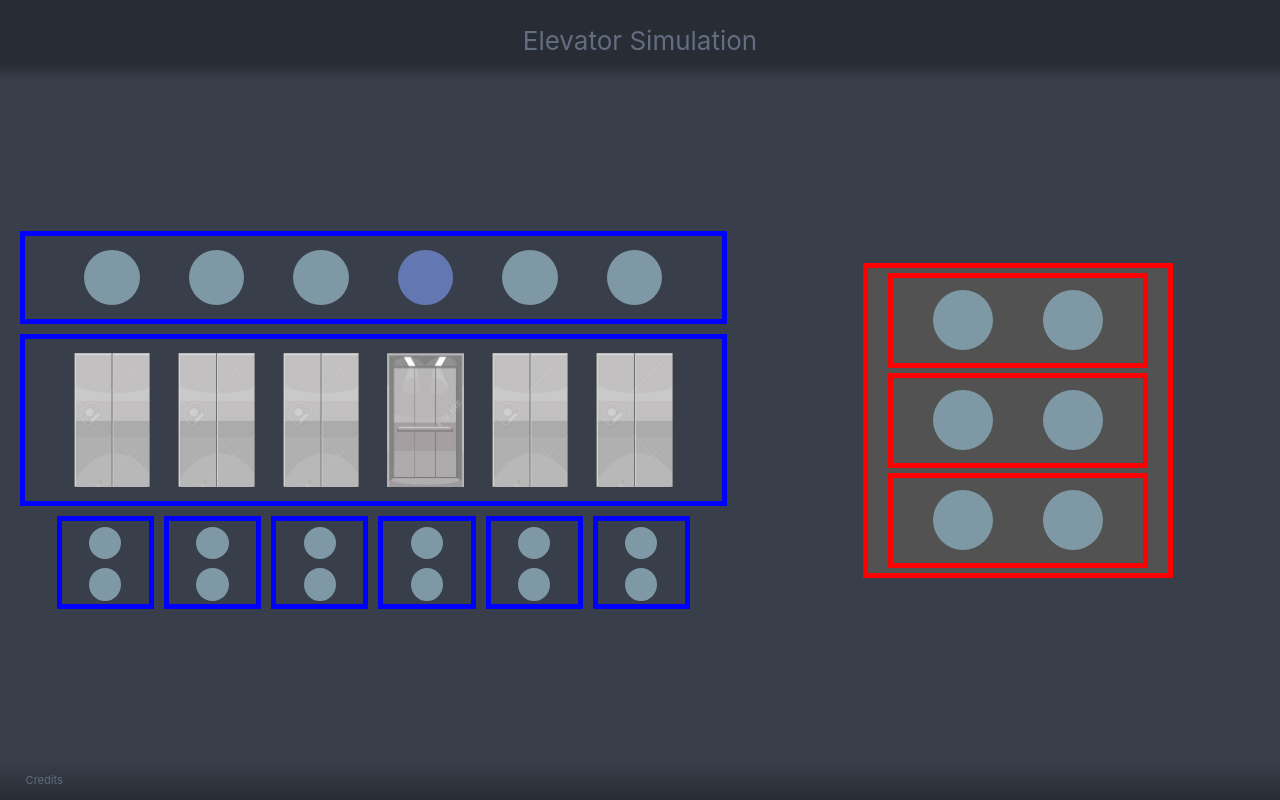
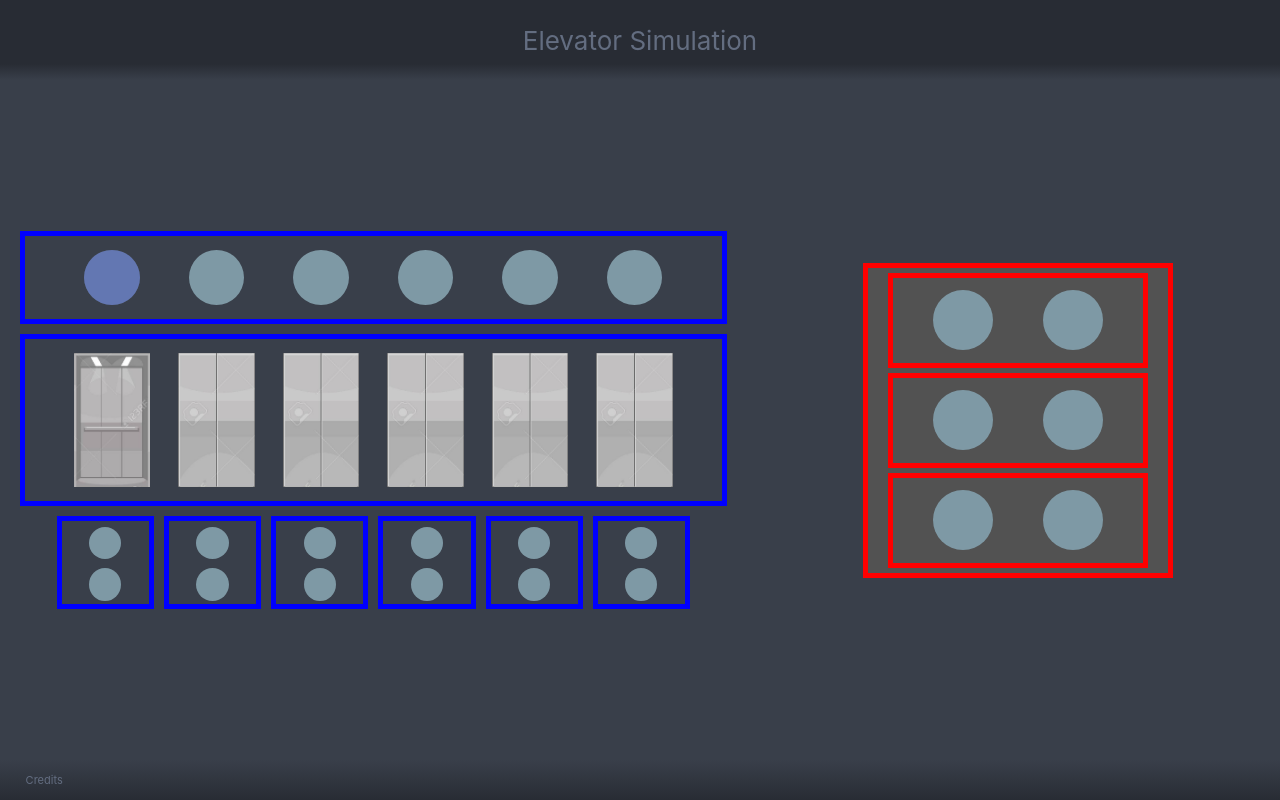
Before and after one commit to fmonze/ElevatorSimulation, a React (Create React App) app: page / in a window 1280 px wide. Built offline with nearby package versions, Linux system fonts and the light colour scheme.

Commit message:
set main direction and some fixes

```diff
--- a/src/App.js
+++ b/src/App.js
@@ -13,11 +13,10 @@ class App extends Component {
         super(props);
         // Set initial state
         this.state = {
-            elevatorPosition: 3,
-            elevatorDirection: 1, // default direction is UP (1)
-            pendingCallsUp: [4, 5],
-            pendingCallsDown: [],
-            callsToCollectUp: [],
+            elevatorPosition: 0,
+            elevatorDirection: "up", // default direction is UP (1)
+            pendingCalls: [4, 5],
+            callsToCollectUp: [3, 5],
             callsToCollectDown: [],
         };
     }
--- a/src/ElevatorAnimation.js
+++ b/src/ElevatorAnimation.js
@@ -17,7 +17,6 @@ class ElevatorAnimation extends Component {
         return new Promise(resolve => {
             setTimeout(() => {
                 resolve(this.refs['fl' + floor].src = openLift);
-                console.log("OPEN");
             }, 1000);
         });
     }
@@ -26,7 +25,6 @@ class ElevatorAnimation extends Component {
         return new Promise(resolve => {
             setTimeout(() => {
                 resolve(this.refs['fl' + floor].src = closedLift);
-                console.log("CLOSE");
             }, 1000);
         });
     }
@@ -34,7 +32,7 @@ class ElevatorAnimation extends Component {
     updateUp() {
         return new Promise(resolve => {
             setTimeout(() => {
-                resolve(this.props.updateFromAnimationUp(this.props.animationData.elevatorPosition, this.props.animationData.callsToCollectUp, this.props.animationData.pendingCallsUp));
+                resolve(this.props.updateFromAnimationUp(this.props.animationData.elevatorPosition, this.props.animationData.callsToCollectUp, this.props.animationData.pendingCalls));
             }, 1000);
         });
     }
@@ -42,7 +40,7 @@ class ElevatorAnimation extends Component {
     updateDown() {
         return new Promise(resolve => {
             setTimeout(() => {
-                resolve(this.props.updateFromAnimationDown(this.props.animationData.elevatorPosition, this.props.animationData.callsToCollectDown, this.props.animationData.pendingCallsDown));
+                resolve(this.props.updateFromAnimationDown(this.props.animationData.elevatorPosition, this.props.animationData.callsToCollectDown, this.props.animationData.pendingCalls));
             }, 1000);
         });
     }
@@ -50,28 +48,43 @@ class ElevatorAnimation extends Component {
     async moveUp() {
         // todo: insert consideration of calls to collect while serving the calls and remove prints
 
-        if (this.props.animationData.callsToCollectUp.length > 0) {
+        if (this.props.animationData.callsToCollectUp.length > 0 || this.props.animationData.pendingCalls.length > 0) {
             // Close current floor
+            console.log("current floor " + this.props.animationData.elevatorPosition);
             await this.closeElevatorDoor(this.props.animationData.elevatorPosition);
 
             // Go to the floor calling the elevator if no pending calls between current and target location
             //console.log("up bef ");
             //console.log(this.props.animationData.callsToCollectUp);
 
-            let newFloor = this.props.animationData.callsToCollectUp.pop(); // Remove element from callsToCollect
+            let newFloor = 0; // default value
+            // First go to minimum floor to collect or pending floor (if no other calls to collect
+            if (this.props.animationData.callsToCollectUp.length > 0) {
+                newFloor = Math.min(...this.props.animationData.callsToCollectUp);
+                this.props.animationData.callsToCollectUp.splice(this.props.animationData.callsToCollectUp.indexOf(newFloor), 1); // Remove element from callsToCollect
+            } else {
+                newFloor = Math.min(...this.props.animationData.pendingCalls.filter( x => x > this.props.animationData.elevatorPosition));
+                this.props.animationData.pendingCalls.splice(this.props.animationData.pendingCalls.indexOf(newFloor), 1); // Remove element from pendingCalls
+            }
 
             //console.log("up aft");
             //console.log(this.props.animationData.callsToCollectUp);
 
             // Stop to resolve pending calls todo or callsUp to collect (if both up and down button are pushed then collect both)
-            while (this.props.animationData.pendingCallsUp.some(x => x < newFloor && x > this.props.animationData.elevatorPosition)) {
+            while (this.props.animationData.pendingCalls.some(x => x < newFloor && x > this.props.animationData.elevatorPosition)) {
                 console.log("pending");
-                console.log(this.props.animationData.pendingCallsUp);
+                console.log(this.props.animationData.pendingCalls);
                 // Get pending floors from min to max (up direction)
-                let pendingFloor = Math.min(...this.props.animationData.pendingCallsUp.filter( x => x < newFloor && x > this.props.animationData.elevatorPosition))
-                this.props.animationData.pendingCallsUp.splice(this.props.animationData.pendingCallsUp.indexOf(pendingFloor), 1);
+                let pendingFloor = Math.min(...this.props.animationData.pendingCalls.filter( x => x < newFloor && x > this.props.animationData.elevatorPosition))
+                console.log("pending floor");
+                console.log(pendingFloor);
+                this.props.animationData.pendingCalls.splice(this.props.animationData.pendingCalls.indexOf(pendingFloor), 1);
+                console.log("pending 2");
+                console.log(this.props.animationData.pendingCalls);
 
                 this.props.animationData.elevatorPosition = pendingFloor;
+                console.log("pending floor 2");
+                console.log(pendingFloor);
                 await Promise.all([this.updateUp(), this.openElevatorDoor(pendingFloor)]);
                 //console.log(this.props.animationData.pendingCallsUp);
                 await this.closeElevatorDoor(pendingFloor);
@@ -80,30 +93,35 @@ class ElevatorAnimation extends Component {
 
             // Open new floor and update calls for the other components
             this.props.animationData.elevatorPosition = newFloor;
+            console.log("new floor 2");
+            console.log(newFloor);
             await Promise.all([this.updateUp(),this.openElevatorDoor(newFloor)]);
+
         }
     }
 
     async moveDown() {
         // todo complete
-        if (this.props.animationData.callsToCollectDown.length > 0) {
+        if (this.props.animationData.callsToCollectDown.length > 0 || this.props.animationData.pendingCalls.length > 0) {
             // Close current floor
             await this.closeElevatorDoor(this.props.animationData.elevatorPosition);
 
             // Go to the floor calling the elevator if no pending calls between current and target location
-            let newFloor = this.props.animationData.callsToCollectDown.pop(); // Remove element from callsToCollect
+            // First go to maximum floor to collect
+            let newFloor = Math.min(...this.props.animationData.callsToCollectDown);
+            this.props.animationData.callsToCollectDown.splice(this.props.animationData.callsToCollectDown.indexOf(newFloor), 1); // Remove element from callsToCollect
 
             // Stop to resolve pending calls todo or callsUp to collect (if both up and down button are pushed then collect both)
-            while (this.props.animationData.pendingCallsDown.some(x => x > newFloor && x < this.props.animationData.elevatorPosition)) {
+            while (this.props.animationData.pendingCalls.some(x => x > newFloor && x < this.props.animationData.elevatorPosition)) {
                 console.log("pending");
-                console.log(this.props.animationData.pendingCallsDown);
+                console.log(this.props.animationData.pendingCalls);
                 // Get pending floors from max to min (down direction)
-                let pendingFloor = Math.max(...this.props.animationData.pendingCallsDown.filter( x => x > newFloor && x < this.props.animationData.elevatorPosition))
-                this.props.animationData.pendingCallsDown.splice(this.props.animationData.pendingCallsDown.indexOf(pendingFloor), 1);
+                let pendingFloor = Math.max(...this.props.animationData.pendingCalls.filter( x => x > newFloor && x < this.props.animationData.elevatorPosition))
+                this.props.animationData.pendingCalls.splice(this.props.animationData.pendingCalls.indexOf(pendingFloor), 1);
 
                 this.props.animationData.elevatorPosition = pendingFloor;
                 await Promise.all([this.updateDown(), this.openElevatorDoor(pendingFloor)]);
-                //console.log(this.props.animationData.pendingCallsDown);
+                //console.log(this.props.animationData.pendingCalls);
                 await this.closeElevatorDoor(pendingFloor);
 
             }
@@ -111,16 +129,19 @@ class ElevatorAnimation extends Component {
             // Open new floor and update calls for the other components
             this.props.animationData.elevatorPosition = newFloor;
             await Promise.all([this.updateDown(), this.openElevatorDoor(newFloor)]);
+
+            console.log("finish move up");
+
         }
     }
 
     render() {
         return (
             <header style={divStyle}>
-                <img id="0" ref="fl0" src={closedLift} className="Elevator-img" />
+                <img id="0" ref="fl0" src={openLift} className="Elevator-img" />
                 <img id="1" ref="fl1" src={closedLift} className="Elevator-img" />
                 <img id="2" ref="fl2" src={closedLift} className="Elevator-img" />
-                <img id="3" ref="fl3" src={openLift} className="Elevator-img" />
+                <img id="3" ref="fl3" src={closedLift} className="Elevator-img" />
                 <img id="4" ref="fl4" src={closedLift} className="Elevator-img" />
                 <img id="5" ref="fl5" src={closedLift} className="Elevator-img" />
 
--- a/src/ElevatorCommands.js
+++ b/src/ElevatorCommands.js
@@ -23,27 +23,27 @@ class ElevatorCommands extends Component {
                     <div className="row" style={myRow}>
                         <UpDownCommand id='0' upDownData={this.props.commandsData}
                                        isFloorServed={(id) => {
-                                           if (!this.props.commandsData.pendingCallsUp.includes(id)) { return 1 }}}
+                                           if (!this.props.commandsData.pendingCalls.includes(id)) { return 1 }}}
                                        update={(direction, newFloor) => {this.props.updateFromCommands(direction, newFloor)}}/>
                         <UpDownCommand id='1' upDownData={this.props.commandsData}
                                        isFloorServed={(id) => {
-                                           if (!this.props.commandsData.pendingCallsUp.includes(id)) { return 1 }}}
+                                           if (!this.props.commandsData.pendingCalls.includes(id)) { return 1 }}}
                                        update={(direction, newFloor) => {this.props.updateFromCommands(direction, newFloor)}}/>
                         <UpDownCommand id='2' upDownData={this.props.commandsData}
                                        isFloorServed={(id) => {
-                                           if (!this.props.commandsData.pendingCallsUp.includes(id)) { return 1 }}}
+                                           if (!this.props.commandsData.pendingCalls.includes(id)) { return 1 }}}
                                        update={(direction, newFloor) => {this.props.updateFromCommands(direction, newFloor)}}/>
                         <UpDownCommand id='3' upDownData={this.props.commandsData}
                                        isFloorServed={(id) => {
-                                           if (!this.props.commandsData.pendingCallsUp.includes(id)) { return 1 }}}
+                                           if (!this.props.commandsData.pendingCalls.includes(id)) { return 1 }}}
                                        update={(direction, newFloor) => {this.props.updateFromCommands(direction, newFloor)}}/>
                         <UpDownCommand id='4' upDownData={this.props.commandsData}
                                        isFloorServed={(id) => {
-                                           if (!this.props.commandsData.pendingCallsUp.includes(id)) { return 1 }}}
+                                           if (!this.props.commandsData.pendingCalls.includes(id)) { return 1 }}}
                                        update={(direction, newFloor) => {this.props.updateFromCommands(direction, newFloor)}}/>
                         <UpDownCommand id='5' upDownData={this.props.commandsData}
                                        isFloorServed={(id) => {
-                                           return !this.props.commandsData.pendingCallsUp.includes(id) }}
+                                           return !this.props.commandsData.pendingCalls.includes(id) }}
                                        update={(direction, newFloor) => {this.props.updateFromCommands(direction, newFloor)}}/>
                     </div>
                 </div>
--- a/src/Extern.js
+++ b/src/Extern.js
@@ -9,6 +9,7 @@ class Extern extends Component {
         super(props);
         this.state = {commandPushed: 0,
                       elevatorMoved: 0,
+                      directionChanged: 0
                      };
     }
 
@@ -38,13 +39,41 @@ class Extern extends Component {
         }
     }
 
+    setMainDirection() {
+
+        // Also change when no more callsToCollect or pendingCalls above/below current position
+        if (this.props.externData.elevatorDirection == "up"
+            && !this.props.externData.pendingCalls.some(x => x > this.props.externData.elevatorPosition)
+            && !this.props.externData.callsToCollectUp.some(x => x > this.props.externData.elevatorPosition)
+            && !this.props.externData.callsToCollectDown.some(x => x > this.props.externData.elevatorPosition)) {
+
+            this.props.externData.elevatorDirection = "down";
+            this.setState({directionChanged: !this.state.directionChanged});
+        }
+
+        if (this.props.externData.elevatorDirection == "down"
+            && !this.props.externData.pendingCalls.some(x => x < this.props.externData.elevatorPosition)
+            && !this.props.externData.callsToCollectUp.some(x => x < this.props.externData.elevatorPosition)
+            && !this.props.externData.callsToCollectDown.some(x => x < this.props.externData.elevatorPosition)) {
+
+            this.props.externData.elevatorDirection = "up";
+            this.setState({directionChanged: !this.state.directionChanged});
+        }
+
+        // Change when extremes are reached
+        if(this.props.externData.elevatorPosition == 5) { this.props.externData.elevatorDirection = "down";
+                                                          this.setState({directionChanged: !this.state.directionChanged}); }
+        if(this.props.externData.elevatorPosition == 0) { this.props.externData.elevatorDirection = "up";
+                                                          this.setState({directionChanged: !this.state.directionChanged}); }
+    }
+
     render() {
         // todo in arrow func sotto
         return (
             <header className="App-body">
                 <ElevatorLocation locationData={this.props.externData} />
                 <ElevatorAnimation animationData={this.props.externData}
-                                   updateFromAnimationUp={(currentLocation, callsCollUp, pendingUp) =>
+                                   updateFromAnimationUp={(currentLocation, callsCollUp, pending) =>
                                     {
                                         //console.log("merda");
                                         //console.log(callsCollUp);
@@ -52,11 +81,14 @@ class Extern extends Component {
 
                                         this.props.externData.elevatorPosition = currentLocation;
                                         this.props.externData.callsToCollectUp = callsCollUp;
-                                        this.props.externData.pendingCallsUp = pendingUp;
+                                        this.props.externData.pendingCalls = pending;
+                                        console.log("direction before " + this.props.externData.elevatorDirection);
+                                        this.setMainDirection();
+                                        console.log("direction after " + this.props.externData.elevatorDirection);
                                         this.setState({elevatorMoved: !this.state.elevatorMoved});
                                     }
                                    }
-                                   updateFromAnimationDown={(currentLocation, callsCollDown, pendingDown) =>
+                                   updateFromAnimationDown={(currentLocation, callsCollDown, pending) =>
                                    {
                                        //console.log("merda");
                                        //console.log(callsCollDown);
@@ -64,24 +96,31 @@ class Extern extends Component {
 
                                        this.props.externData.elevatorPosition = currentLocation;
                                        this.props.externData.callsToCollectDown = callsCollDown;
-                                       this.props.externData.pendingCallsDown = pendingDown;
+                                       this.props.externData.pendingCalls = pending;
+                                       console.log("direction before " + this.props.externData.elevatorDirection);
+                                       this.setMainDirection();
+                                       console.log("direction after " + this.props.externData.elevatorDirection);
                                        this.setState({elevatorMoved: !this.state.elevatorMoved});
                                    }
                                    }/>
                 <ElevatorCommands commandsData={this.props.externData}
                                   updateFromCommands={(direction, newFloor) =>
                                     {
-                                        console.log(this.props.externData.callsToCollectDown);
                                         // Update calls
                                         //console.log("receive floor from upDown component " + newFloor);
                                         //console.log("and also " + direction);
                                         if (direction == "up") { this.updateCallsUp(newFloor) }
                                         else { this.updateCallsDown(newFloor) }
 
+                                        console.log(this.props.externData.callsToCollectUp);
+                                        console.log(this.props.externData.callsToCollectDown);
+
+                                        /*
                                         // todo: temporary set main direction here
                                         // Set main direction
                                         this.props.externData.elevatorDirection = direction;
                                         //console.log("which is updated globally " + this.props.externData.elevatorDirection);
+                                        */
                                     }
                                   }/>
             </header>
```
